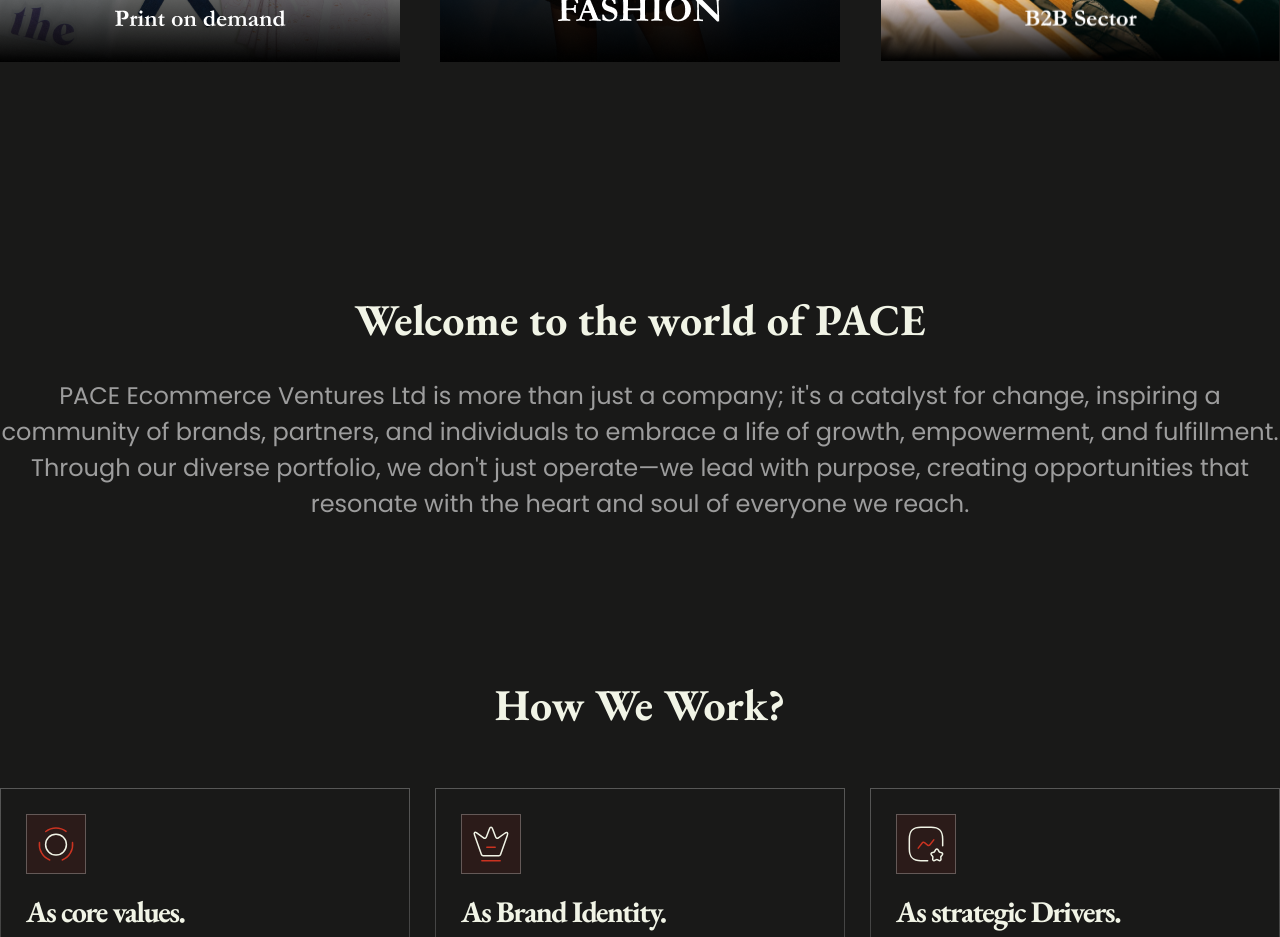
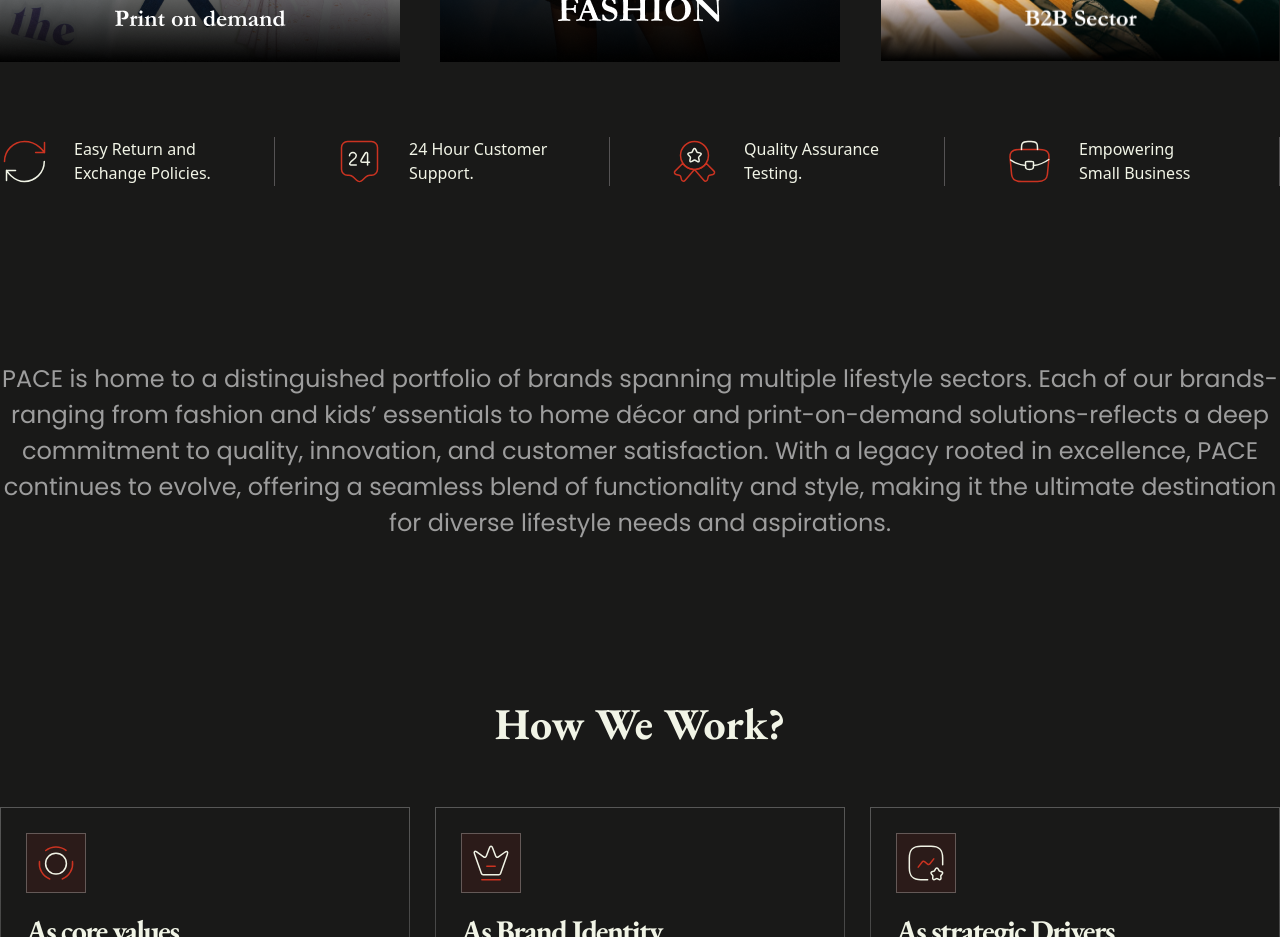
Before and after one commit to TarunRajpurohit123/pace-bussiness-website, a Next.js app in the folder pace-website/: page /brand in a window 1280 px wide. Shown: the part 960-1897 px from the top of the page. Built offline with nearby package versions, Linux system fonts and the light colour scheme.

Commit message:
brand strip section done desktop

```diff
--- a/pace-website/src/app/brand/page.jsx
+++ b/pace-website/src/app/brand/page.jsx
@@ -2,6 +2,7 @@ import PageOcc from "@/components/PageOcc";
 import BrandCards from "@/components/components/BrandCards";
 import BrandGrid from "@/components/components/BrandGrid";
 import BrandGridMainSection from "@/components/components/BrandGridMainSection";
+import BrandStrip from "@/components/components/BrandStrip";
 import Hero2 from "@/components/components/Hero2";
 import HomeCta from "@/components/components/HomeCta";
 import HomeWelcome from "@/components/components/HomeWelcome";
@@ -15,7 +16,13 @@ export default function Page() {
         content="With 7 esteemed brands spanning 5 sectors, PACE is dedicated to revolutionalize these sectors, all while ensuring a steadfast commitment to the highest product standards."
       />
       <BrandGridMainSection />
-      <HomeWelcome />
+      <BrandStrip/>
+      <HomeWelcome
+        isHeading={false}
+        content={
+          "PACE  is home to a distinguished portfolio of brands spanning multiple lifestyle sectors. Each of our brands-ranging from fashion and kids’ essentials to home décor and print-on-demand solutions-reflects a deep commitment to quality, innovation, and customer satisfaction. With a legacy rooted in excellence, PACE continues to evolve, offering a seamless blend of functionality and style, making it the ultimate destination for diverse lifestyle needs and aspirations."
+        }
+      />
       <BrandCards />
       <BrandGrid />
       <HomeCta />
--- a/pace-website/src/app/globals.css
+++ b/pace-website/src/app/globals.css
@@ -2277,3 +2277,21 @@ option:hover {
   width: 100%;
   height: 100%;
 }
+.bstrip {
+  width: 22rem;
+}
+.bstrip_dedhvtenjjSS {
+  font-size: 1.6rem;
+  font-weight: 400;
+  line-height: 2.4rem;
+  color: var(--pure);
+  margin-left: 2.5rem;
+  /* width: 13.2rem; */
+}
+.bstripWarpp {
+  width: 28rem;
+  border-right: 1px solid var(--gray_700);
+}
+.bstripWarpp2 {
+  margin-left: 6rem;
+}
--- /dev/null
+++ b/pace-website/src/components/components/BrandStrip.jsx
@@ -0,0 +1,178 @@
+export default function BrandStrip() {
+  return (
+    <>
+      <section class="page-width web__brand--strip flex">
+        {/* card 1 goes here */}
+        <div className="bstripWarpp">
+          <div className="bstrip1 bstrip flex">
+            <svg
+              width="49"
+              height="49"
+              viewBox="0 0 49 49"
+              fill="none"
+              xmlns="http://www.w3.org/2000/svg"
+            >
+              <path
+                d="M4.5 24.5C4.5 13.46 13.38 4.5 24.5 4.5C37.84 4.5 44.5 15.62 44.5 15.62M44.5 15.62V5.62M44.5 15.62H35.62"
+                stroke="var(--red)"
+                strokeWidth="1.5"
+                strokeLinecap="round"
+                stroke-linejoin="round"
+              />
+              <path
+                d="M44.28 24.5C44.28 35.54 35.32 44.5 24.28 44.5C13.24 44.5 6.5 33.38 6.5 33.38M6.5 33.38H15.54M6.5 33.38V43.38"
+                stroke="var(--pure)"
+                strokeWidth="1.5"
+                strokeLinecap="round"
+                strokeLinejoin="round"
+              />
+            </svg>
+
+            <div className="bstrip_dedhvtenjjSS">
+              Easy Return and <br /> Exchange Policies.
+            </div>
+          </div>
+        </div>
+        {/* card 1 goes end */}
+        {/* card 2 goes here */}
+        <div className="bstripWarpp bstripWarpp2">
+          <div className="bstrip2 bstrip flex">
+            <svg
+              width="49"
+              height="49"
+              viewBox="0 0 49 49"
+              fill="none"
+              xmlns="http://www.w3.org/2000/svg"
+            >
+              <path
+                d="M36.5 38.22H34.98C33.38 38.22 31.86 38.84 30.74 39.96L27.32 43.3401C25.76 44.8801 23.22 44.8801 21.66 43.3401L18.24 39.96C17.12 38.84 15.58 38.22 14 38.22H12.5C9.18 38.22 6.5 35.56 6.5 32.28V10.46C6.5 7.17996 9.18 4.52002 12.5 4.52002H36.5C39.82 4.52002 42.5 7.17996 42.5 10.46V32.28C42.5 35.54 39.82 38.22 36.5 38.22Z"
+                stroke="var(--red)"
+                strokeWidth="1.5"
+                strokeMiterlimit="10"
+                strokeLinecap="round"
+                strokeLinejoin="round"
+              />
+              <path
+                d="M14.5 18.8201C14.5 16.9601 16.02 15.4399 17.88 15.4399C19.74 15.4399 21.26 16.9601 21.26 18.8201C21.26 22.5801 15.92 22.9801 14.74 26.5601C14.5 27.3001 15.12 28.04 15.9 28.04H21.26"
+                stroke="var(--pure)"
+                strokeWidth="1.5"
+                strokeLinecap="round"
+                strokeLinejoin="round"
+              />
+              <path
+                d="M32.58 28.02V16.6001C32.58 16.0801 32.24 15.6199 31.74 15.4799C31.24 15.3399 30.7 15.5399 30.42 15.9799C28.98 18.2999 27.42 20.94 26.06 23.26C25.84 23.64 25.84 24.14 26.06 24.52C26.28 24.9 26.7 25.1399 27.16 25.1399H34.5"
+                stroke="var(--pure)"
+                strokeWidth="1.5"
+                strokeLinecap="round"
+                strokeLinejoin="round"
+              />
+            </svg>
+
+            <div className="bstrip_dedhvtenjjSS">
+              24 Hour Customer <br /> Support.
+            </div>
+          </div>
+        </div>
+        {/* card 2 goes end */}
+        {/* card 3 goes here */}
+        <div className="bstripWarpp bstripWarpp2">
+          <div className="bstrip3 bstrip flex">
+            <svg
+              width="49"
+              height="49"
+              viewBox="0 0 49 49"
+              fill="none"
+              xmlns="http://www.w3.org/2000/svg"
+            >
+              <path
+                d="M38.5 18.5C38.5 21.4 37.64 24.06 36.16 26.28C34 29.48 30.58 31.74 26.6 32.32C25.92 32.44 25.22 32.5 24.5 32.5C23.78 32.5 23.08 32.44 22.4 32.32C18.42 31.74 15 29.48 12.84 26.28C11.36 24.06 10.5 21.4 10.5 18.5C10.5 10.76 16.76 4.5 24.5 4.5C32.24 4.5 38.5 10.76 38.5 18.5Z"
+                stroke="var(--red)"
+                strokeWidth="1.5"
+                strokeLinecap="round"
+                strokeLinejoin="round"
+              />
+              <path
+                d="M43 37.44L39.7 38.22C38.96 38.4 38.38 38.96 38.22 39.7L37.52 42.64C37.14 44.24 35.1 44.72 34.04 43.46L24.5 32.5L14.96 43.48C13.9 44.74 11.86 44.26 11.48 42.66L10.78 39.72C10.6 38.98 10.02 38.4 9.29997 38.24L5.99997 37.46C4.47997 37.1 3.93997 35.2 5.03997 34.1L12.84 26.3C15 29.5 18.42 31.76 22.4 32.34C23.08 32.46 23.78 32.52 24.5 32.52C25.22 32.52 25.92 32.46 26.6 32.34C30.58 31.76 34 29.5 36.16 26.3L43.96 34.1C45.06 35.18 44.52 37.08 43 37.44Z"
+                stroke="var(--red)"
+                strokeWidth="1.5"
+                strokeLinecap="round"
+                strokeLinejoin="round"
+              />
+              <path
+                d="M25.66 12.46L26.84 14.82C27 15.14 27.42 15.46 27.8 15.52L29.94 15.88C31.3 16.1 31.62 17.1 30.64 18.08L28.98 19.74C28.7 20.02 28.54 20.56 28.64 20.96L29.12 23.02C29.5 24.64 28.64 25.28 27.2 24.42L25.2 23.24C24.84 23.02 24.24 23.02 23.88 23.24L21.88 24.42C20.44 25.26 19.58 24.64 19.96 23.02L20.44 20.96C20.52 20.58 20.38 20.02 20.1 19.74L18.44 18.08C17.46 17.1 17.78 16.12 19.14 15.88L21.28 15.52C21.64 15.46 22.06 15.14 22.22 14.82L23.4 12.46C23.98 11.18 25.02 11.18 25.66 12.46Z"
+                stroke="var(--pure)"
+                strokeWidth="1.5"
+                strokeLinecap="round"
+                strokeLinejoin="round"
+              />
+            </svg>
+
+            <div className="bstrip_dedhvtenjjSS">
+              Quality Assurance <br />
+              Testing.
+            </div>
+          </div>
+        </div>
+        {/* card 3 goes end */}
+        {/* card 4 goes here */}
+        <div className="bstripWarpp bstripWarpp2">
+          <div className="bstrip4 bstrip flex">
+            <svg
+              width="49"
+              height="49"
+              viewBox="0 0 49 49"
+              fill="none"
+              xmlns="http://www.w3.org/2000/svg"
+            >
+              <path
+                d="M16.5 44.5H32.5C40.54 44.5 41.98 41.28 42.4 37.36L43.9 21.36C44.44 16.48 43.04 12.5 34.5 12.5H14.5C5.96002 12.5 4.56002 16.48 5.10002 21.36L6.60002 37.36C7.02002 41.28 8.46002 44.5 16.5 44.5Z"
+                stroke="var(--red)"
+                strokeWidth="1.5"
+                strokeMiterlimit="10"
+                strokeLinecap="round"
+                strokeLinejoin="round"
+              />
+              <path
+                d="M16.5 12.5V10.9C16.5 7.36 16.5 4.5 22.9 4.5H26.1C32.5 4.5 32.5 7.36 32.5 10.9V12.5"
+                stroke="var(--pure)"
+                strokeWidth="1.5"
+                strokeMiterlimit="10"
+                strokeLinecap="round"
+                strokeLinejoin="round"
+              />
+              <path
+                d="M28.5 26.5V28.5C28.5 28.52 28.5 28.52 28.5 28.54C28.5 30.72 28.48 32.5 24.5 32.5C20.54 32.5 20.5 30.74 20.5 28.56V26.5C20.5 24.5 20.5 24.5 22.5 24.5H26.5C28.5 24.5 28.5 24.5 28.5 26.5Z"
+                stroke="var(--pure)"
+                strokeWidth="1.5"
+                strokeMiterlimit="10"
+                strokeLinecap="round"
+                strokeLinejoin="round"
+              />
+              <path
+                d="M43.8 22.5C39.18 25.86 33.9 27.86 28.5 28.54"
+                stroke="var(--pure)"
+                strokeWidth="1.5"
+                strokeMiterlimit="10"
+                strokeLinecap="round"
+                strokeLinejoin="round"
+              />
+              <path
+                d="M5.73828 23.0391C10.2383 26.1191 15.3183 27.9791 20.4983 28.5591"
+                stroke="var(--pure)"
+                strokeWidth="1.5"
+                strokeMiterlimit="10"
+                strokeLinecap="round"
+                strokeLinejoin="round"
+              />
+            </svg>
+
+            <div className="bstrip_dedhvtenjjSS">
+              Empowering <br /> Small Business
+            </div>
+          </div>
+        </div>
+        {/* card 4 goes end */}
+      </section>
+    </>
+  );
+}
--- a/pace-website/src/components/components/HomeWelcome.jsx
+++ b/pace-website/src/components/components/HomeWelcome.jsx
@@ -1,21 +1,20 @@
 import { Logo } from "@/components";
 import React from "react";
 
-const HomeWelcome = () => {
+const HomeWelcome = ({
+  isHeading = true,
+  content = "PACE Ecommerce Ventures Ltd is more than just a company; it's a catalyst for change, inspiring a community of brands, partners, and individuals to embrace a life of growth, empowerment, and fulfillment. Through our diverse portfolio, we don't just operate—we lead with purpose, creating opportunities that resonate with the heart and soul of everyone we reach.",
+}) => {
   return (
     <div className="home__welcome__section pt-[15rem] pb-[7.5rem] page-width">
-      <h1 className="flex items-center justify-center">
-        Welcome to the world of PACE
-        {/* <Logo color="var(--pure)" classNames={"ml-[1.3rem] logo--svg"} /> */}
-      </h1>
-      <p className="mt-[2.5rem]">
-        PACE Ecommerce Ventures Ltd is more than just a company; it's a catalyst
-        for change, inspiring a community of brands, partners, and individuals
-        to embrace a life of growth, empowerment, and fulfillment. Through our
-        diverse portfolio, we don't just operate—we lead with purpose, creating
-        opportunities that resonate with the heart and soul of everyone we
-        reach.
-      </p>
+      {isHeading && (
+        <h1 className="flex items-center justify-center">
+          Welcome to the world of PACE
+          {/* <Logo color="var(--pure)" classNames={"ml-[1.3rem] logo--svg"} /> */}
+        </h1>
+      )}
+
+      <p className="mt-[2.5rem]">{content}</p>
     </div>
   );
 };
```
